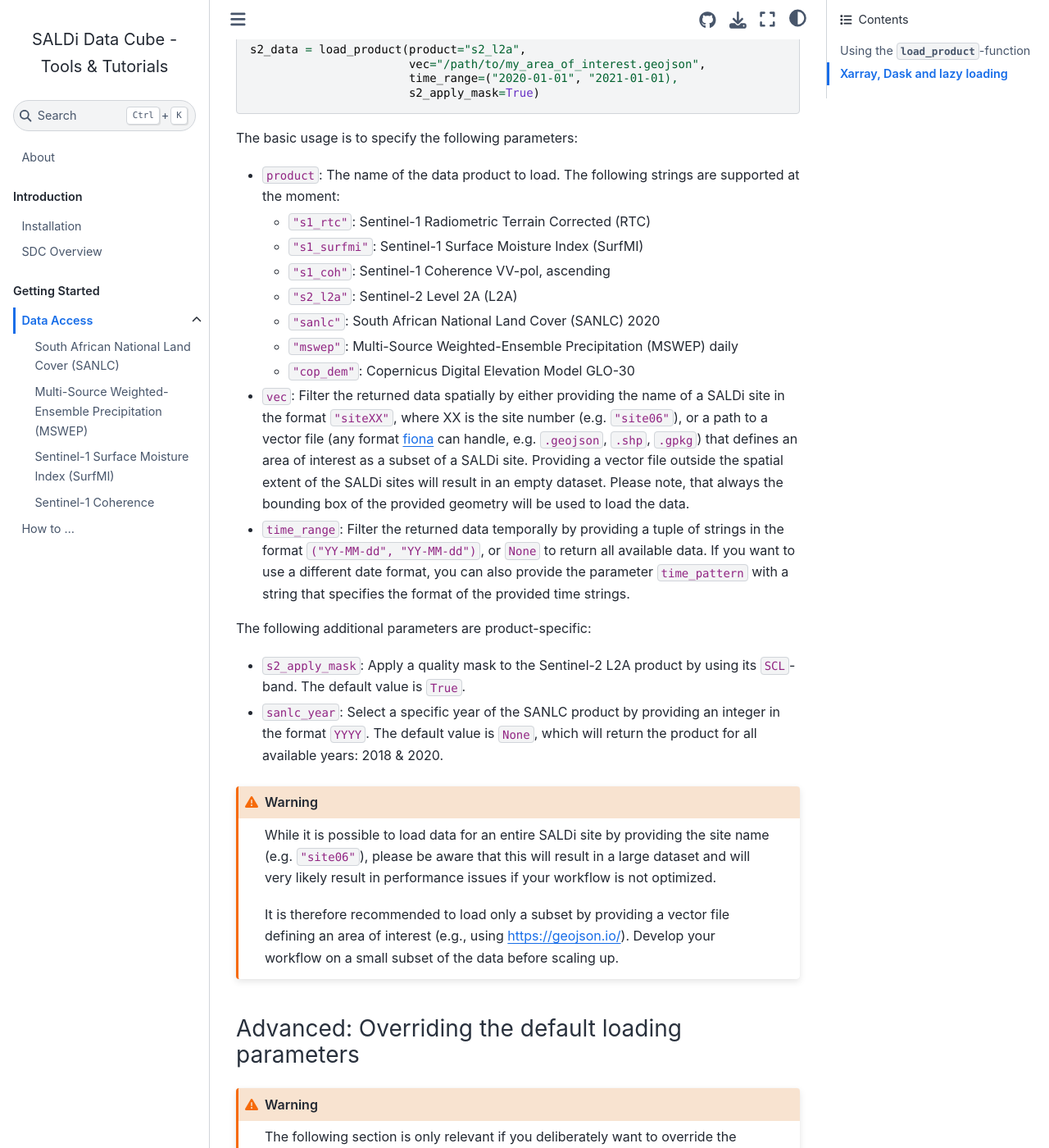
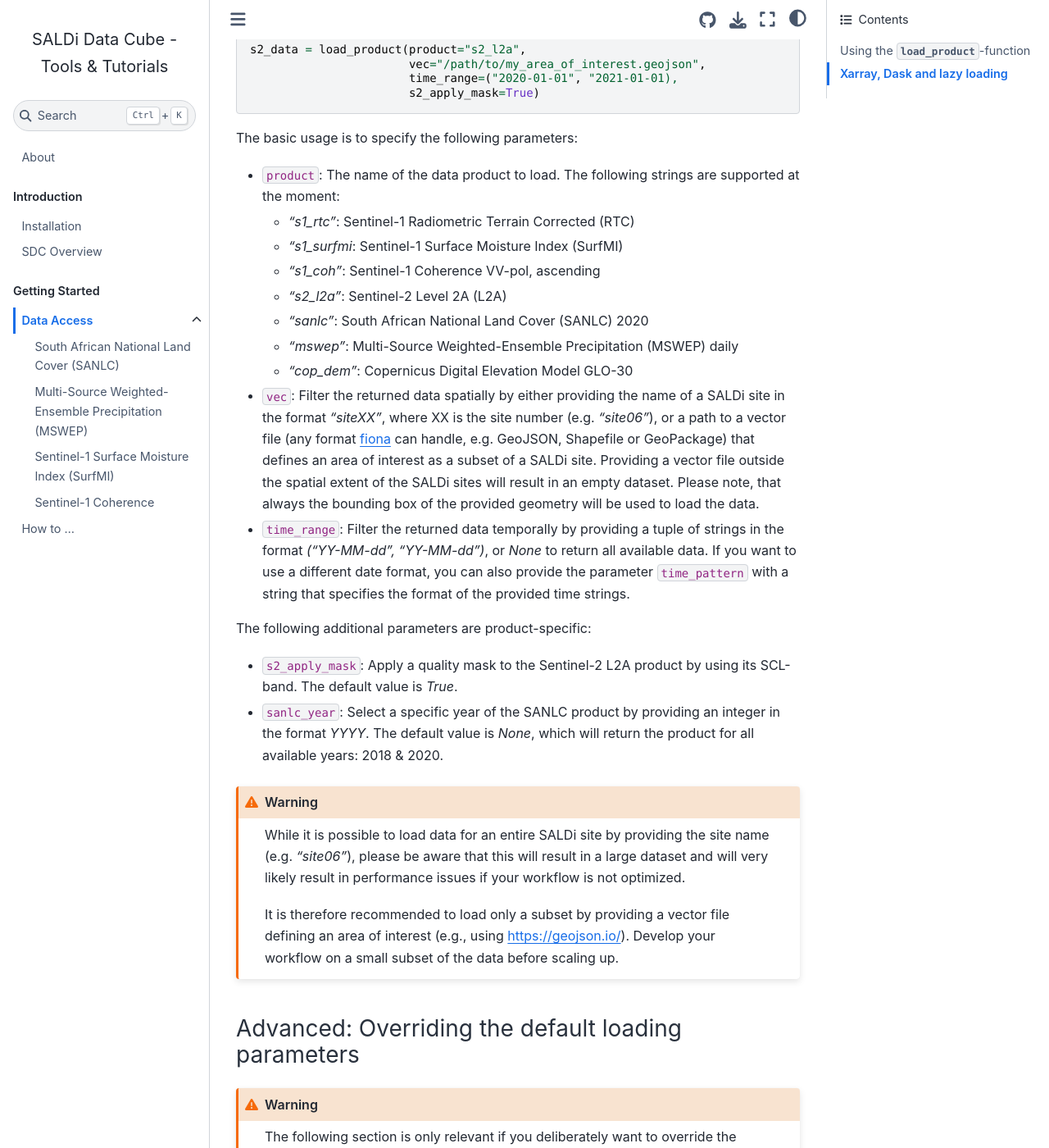
Before and after one commit to Jena-Earth-Observation-School/sdc-tools, a Jupyter Book: the page built from docs/content/02_Getting_Started/01_00_Data_Access.md, in a window 1280 px wide and 1400 px high, scrolled down 891 px. Shown: the whole window at 82% size. Built offline with Jupyter Book 1.0.4 settings and Sphinx 7.4.7 and the Sphinx Book theme 1.1.4, drawn with Linux system fonts in a browser that asks for light colours; pages that are not in the unit, such as notebooks, are missing from menus.

Commit message:
[docs] improve readability of 01_00_Data_Access.md

````diff
--- a/docs/content/02_Getting_Started/01_00_Data_Access.md
+++ b/docs/content/02_Getting_Started/01_00_Data_Access.md
@@ -41,22 +42,23 @@ The basic usage is to specify the following parameters:
 
 - `product`: The name of the data product to load. The following strings are
 supported at the moment:
-    - `"s1_rtc"`: Sentinel-1 Radiometric Terrain Corrected (RTC)
-    - `"s1_surfmi"`: Sentinel-1 Surface Moisture Index (SurfMI)
-    - `"s1_coh"`: Sentinel-1 Coherence VV-pol, ascending
-    - `"s2_l2a"`: Sentinel-2 Level 2A (L2A)
-    - `"sanlc"`: South African National Land Cover (SANLC) 2020
-    - `"mswep"`: Multi-Source Weighted-Ensemble Precipitation (MSWEP) daily
-    - `"cop_dem"`: Copernicus Digital Elevation Model GLO-30
+    - _"s1_rtc"_: Sentinel-1 Radiometric Terrain Corrected (RTC)
+    - _"s1_surfmi_: Sentinel-1 Surface Moisture Index (SurfMI)
+    - _"s1_coh"_: Sentinel-1 Coherence VV-pol, ascending
+    - _"s2_l2a"_: Sentinel-2 Level 2A (L2A)
+    - _"sanlc"_: South African National Land Cover (SANLC) 2020
+    - _"mswep"_: Multi-Source Weighted-Ensemble Precipitation (MSWEP) daily
+    - _"cop_dem"_: Copernicus Digital Elevation Model GLO-30
 - `vec`: Filter the returned data spatially by either providing the name of a
-SALDi site in the format `"siteXX"`, where XX is the site number (e.g.
-`"site06"`), or a path to a vector file (any format [fiona](https://github.com/Toblerity/Fiona)
-can handle, e.g. `.geojson`, `.shp`, `.gpkg`) that defines an area of interest
-as a subset of a SALDi site. Providing a vector file outside the spatial extent
-of the SALDi sites will result in an empty dataset. Please note, that always the
-bounding box of the provided geometry will be used to load the data.
+SALDi site in the format _"siteXX"_, where XX is the site number (e.g.
+_"site06"_), or a path to a vector file (any format [fiona](https://github.com/Toblerity/Fiona)
+can handle, e.g. GeoJSON, Shapefile or GeoPackage) that defines an area of
+interest as a subset of a SALDi site. Providing a vector file outside the
+spatial extent of the SALDi sites will result in an empty dataset. Please note,
+that always the bounding box of the provided geometry will be used to load the
+data.
 - `time_range`: Filter the returned data temporally by providing a tuple of
-strings in the format `("YY-MM-dd", "YY-MM-dd")`, or `None` to return all
+strings in the format _("YY-MM-dd", "YY-MM-dd")_, or _None_ to return all
 available data. If you want to use a different date format, you can also provide
 the parameter `time_pattern` with a string that specifies the format of the
 provided time strings.
@@ -64,14 +66,14 @@ provided time strings.
 The following additional parameters are product-specific:
 
 - `s2_apply_mask`: Apply a quality mask to the Sentinel-2 L2A product by using
-its `SCL`-band. The default value is `True`.
+its SCL-band. The default value is _True_.
 - `sanlc_year`: Select a specific year of the SANLC product by providing an
-integer in the format `YYYY`. The default value is `None`, which will return the
+integer in the format _YYYY_. The default value is _None_, which will return the
 product for all available years: 2018 & 2020.
 
 ```{warning}
 While it is possible to load data for an entire SALDi site by providing the site
-name (e.g. `"site06"`), please be aware that this will result in a large dataset
+name (e.g. _"site06"_), please be aware that this will result in a large dataset
 and will very likely result in performance issues if your workflow is not
 optimized.
 
@@ -113,9 +115,9 @@ Dask's default).
 
 If you want to override these defaults or add additional parameters that
 influence the loading process, you can do so by providing the
-`override_defaults`-parameter to the `load_product`-function. This parameter
-should be a dictionary with keys corresponding to parameter names of the
-[`odc.stac.load`](https://odc-stac.readthedocs.io/en/latest/_api/odc.stac.load.html#odc-stac-load)
+`override_defaults`-parameter to the [`load_product`](load_product-intro)
+-function. This parameter should be a dictionary with keys corresponding to
+parameter names of the [`odc.stac.load`](https://odc-stac.readthedocs.io/en/latest/_api/odc.stac.load.html#odc-stac-load)
 -function and values corresponding to the desired values. It is also possible to
 partially override the defaults while keeping the rest unchanged. The following
 is a simple example of how to override only the default `resolution`-parameter
````
Also changed, not shown: other parts of docs/content/02_Getting_Started/01_00_Data_Access.md (+1 -0 lines).
